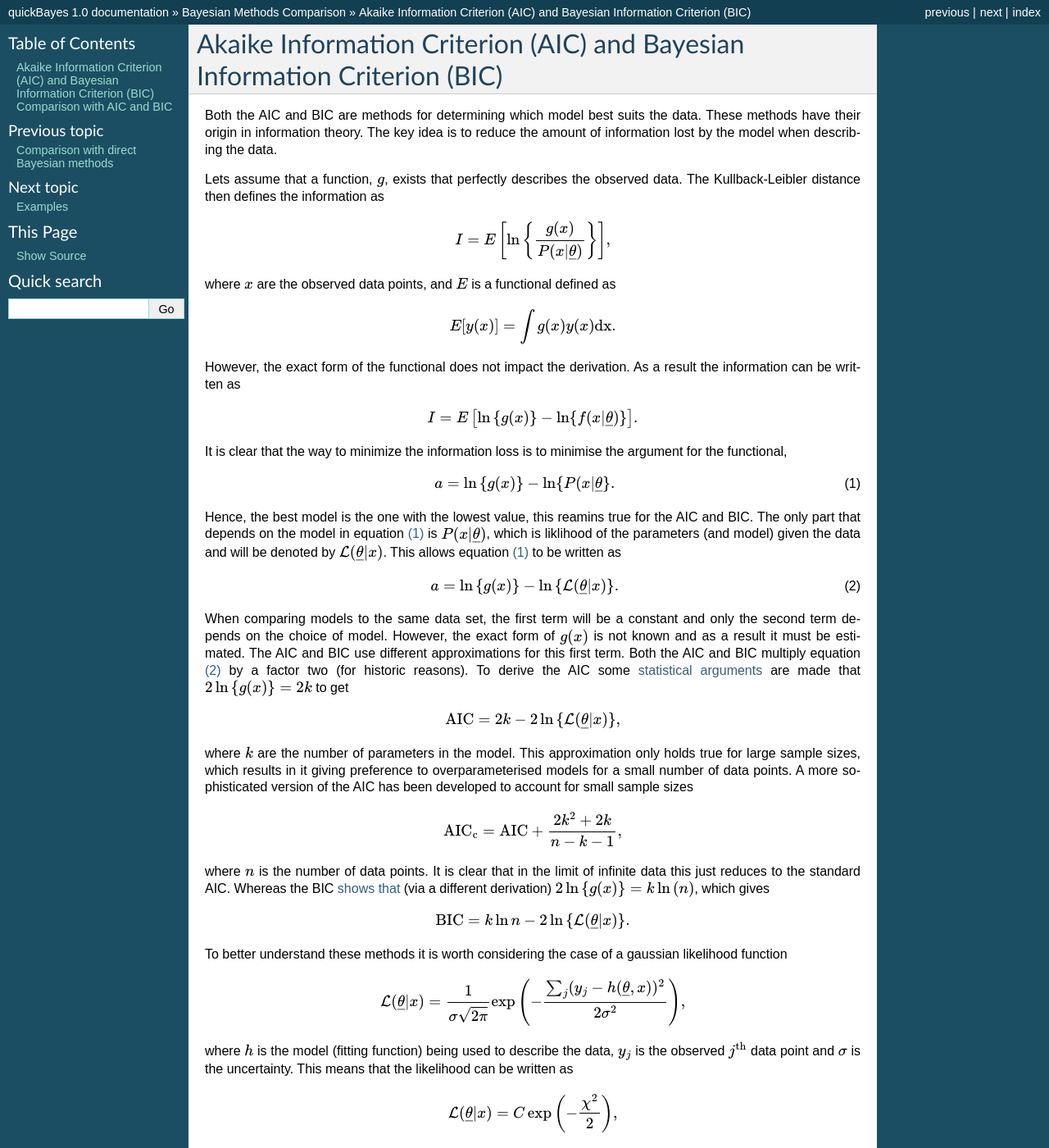
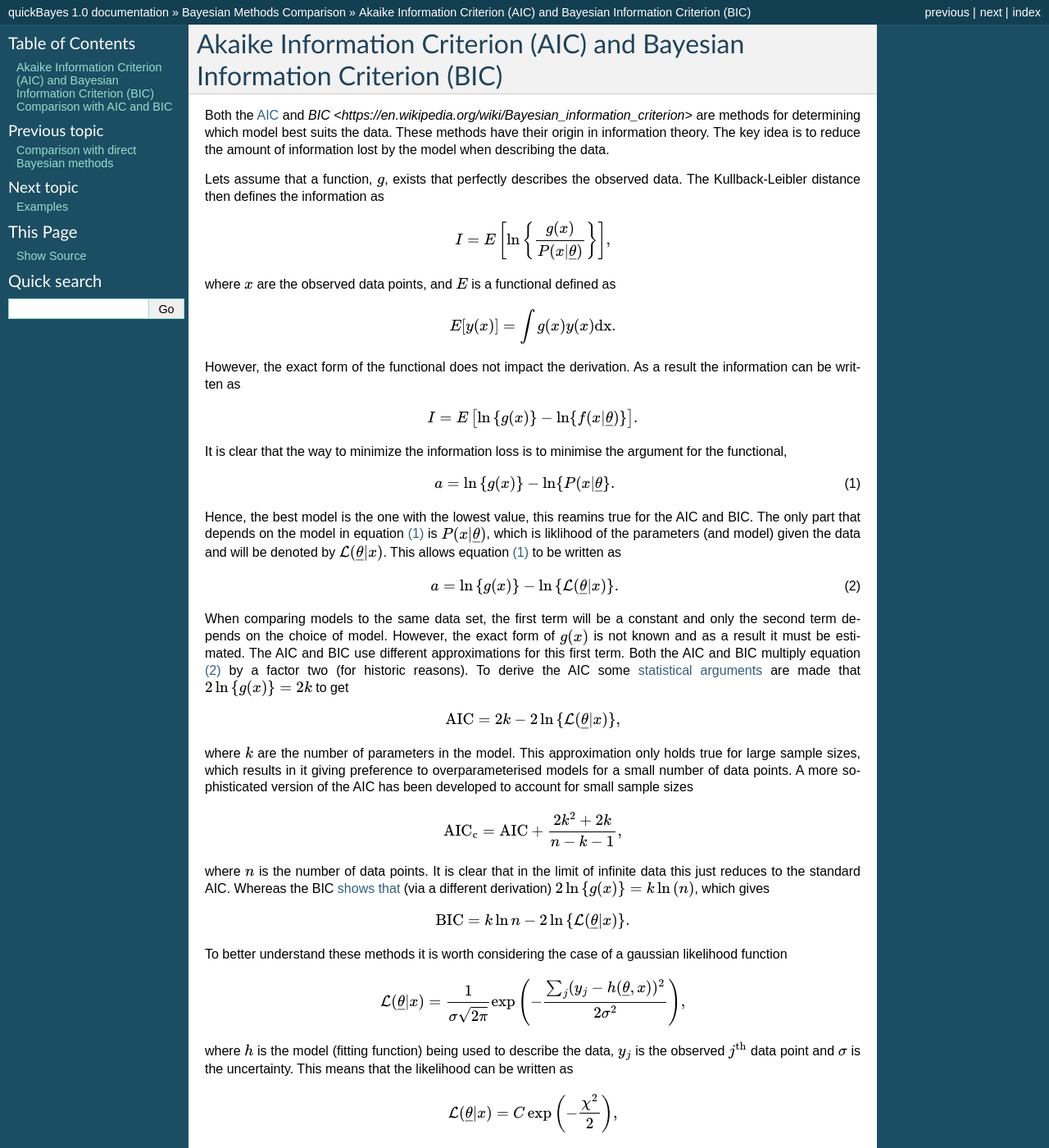
Before and after one commit to ISISNeutronMuon/quickBayes, a Sphinx documentation site: the page built from docs/source/cf/AIC.rst, in a window 1280 px wide and 1400 px high. Shown: the whole window at 82% size. Built offline with Sphinx 7.4.7, drawn with Linux system fonts in a browser that asks for light colours; some of the changed text lies outside the part shown.

Commit message:
more changes

```diff
--- a/docs/source/cf/AIC.rst
+++ b/docs/source/cf/AIC.rst
@@ -3,7 +3,7 @@
 Akaike Information Criterion (AIC) and Bayesian Information Criterion (BIC)
 ---------------------------------------------------------------------------
 
-Both the AIC and BIC are methods for determining which model best suits the data.
+Both the `AIC <https://en.wikipedia.org/wiki/Akaike_information_criterion#Comparison_with_BIC>`_ and `BIC <https://en.wikipedia.org/wiki/Bayesian_information_criterion>` are methods for determining which model best suits the data.
 These methods have their origin in information theory.
 The key idea is to reduce the amount of information lost by the model when describing the data.
 
@@ -83,7 +83,7 @@
 
    \mathcal{L}(\underline{\theta}|x) = C\exp\left(-\frac{\chi^2}{2}\right),
 
-where :math:`chi^2` is the chi squared value from linear least squares and :math:`C` is a constant term.
+where :math:`\chi^2` is the chi squared value from linear least squares and :math:`C` is a constant term.
 Since only differences are important, equation :math:numref:`AIC_no_approx` can be written as
 
 .. math::
@@ -91,7 +91,7 @@
    2a = 2\ln{\{g(x)\}} - \chi^2.
 
 For both the AIC and BIC the first term is the same if the comparing two models with the same number of parameters against the same data set.
-Hence, the best AIC and BIC is just the model with the lowest :math:`chi^2` value.
+Hence, the best AIC and BIC is just the model with the lowest :math:`\chi^2` value.
 
 
 Comparison with AIC and BIC
@@ -155,7 +155,7 @@
    \ln{(\sqrt{\det{H}})}  -
    \frac{\chi^2}{2},
 
-where :math:`chi^2` is at the minimum, :math:`M_N` is the model with :math:`N` functions and :math:`C` is a normalisation constant.
+where :math:`\chi^2` is at the minimum, :math:`M_N` is the model with :math:`N` functions and :math:`C` is a normalisation constant.
 The normalisation constant will be the same for all of the models, so when taking the difference it will cancel out.
 Lets define the difference between two neighbouring models to be
 
--- a/docs/source/cf/MCMC.rst
+++ b/docs/source/cf/MCMC.rst
@@ -16,6 +16,7 @@
 There are several options for each of these parts, leading to numerous possible MCMC simulations.
 For this section, the differential evolution and Metropolis Hastings methods will be considered.
 These methods are relatively straightforward and provide insight into MCMC methods.
+More detailed discussion can be found `here <https://www.sciencedirect.com/science/article/pii/S0022169423007643>`_ and `here <https://royalsocietypublishing.org/doi/full/10.1098/rsta.2014.0405>_`.
 
 The differential evolution algorithm provides an equation that determines how the random walkers will be updated.
 Each walker describes the potential parameters for the model, :math:`\underline{\theta}_i^t`, where :math:`i` is used to label the different walkers and :math:`t` labels the step of the algorithm.
--- a/docs/source/dev/setup.rst
+++ b/docs/source/dev/setup.rst
@@ -3,7 +3,7 @@
 Getting Started
 ===============
 
-To develop for quickBayes you will need to clone the github repository :code:`git clone https://github.com/mantidproject/quickBayes.git`.
+To develop for quickBayes you will need to clone the github repository :code:`git clone https://github.com/ISISNeutronMuon/quickBayes.git`.
 This will place you onto the main branch.
 If you want to make changes then you will need to create a branch by using the command :code:`git checkout --no-track -b <branch name> origin/main`.
 You can then add your changes to this branch and once it is ready to be merged into main, you create a pull request (PR) for review.
--- a/docs/source/theory.rst
+++ b/docs/source/theory.rst
@@ -5,6 +5,7 @@
 
 In this section the key equation for quickBayes is derived in detail.
 The quickBayes method makes a series of assumptions to reduce :ref:`the full PDF evaluation <eq_int>` to a single analytic equation.
+This will follow the derivation of `Sivia et al <https://www.sciencedirect.com/science/article/pii/092145269290036R?via=ihub>`_.
 The key assumptions are:
 
 - The model can be written as a series of indistinguishable lines (i.e. the same repeated function)
@@ -13,8 +14,10 @@
 - The normalisation is just the value of the hyper volume for the parameters
 - The :math:`P(D|\underline\theta, M)` can be represented as gaussians and approximated by a first order Taylor expansion
 
-In the second part the first assumption is removed, allowing for unique lines (functions) to be included.
+In the second part I have extended the derivation to remove the first assumption, allowing for unique lines (functions) to be included.
 
+When used by the quickBayes package the chi squared values are calculated using either `scipy <https://scipy.org/>`_ or `gofit <https://ralna.github.io/GOFit/_build/html/index.html>`_.
+However, it is possible to add new fitting engines if these are not sufficient.
 
 Original Derivation
 -------------------
```
Also changed, not shown: docs/notebooks.ipynb (deleted), docs/source/examples/QENS.ipynb, docs/source/examples/muon.ipynb.
